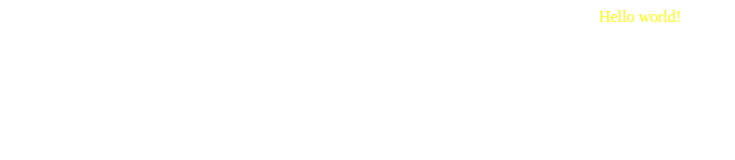
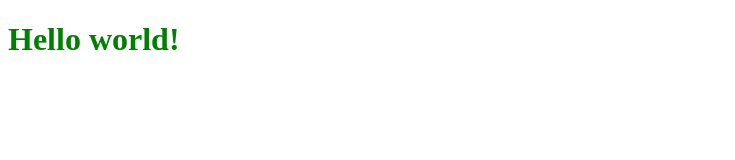
Before and after one commit to BaraaAJameha/Git-essentials, a plain HTML site: page index.html in a window 1280 px wide. Shown: the whole page, without its empty margins (0-735 px from the left). Drawn offline with Linux system fonts and the light colour scheme.

Commit message:
Update index.html

```diff
--- a/index.html
+++ b/index.html
@@ -1,17 +1,16 @@
 <!DOCTYPE html>
-<html>
+<html lang="en">
 <head>
-<style>
-.myDiv {
-  color: yellow;
-  background: gtuy;
-  text-align: center;
-}
-</style>
+  <meta charset="UTF-8">
+  <meta name="viewport" content="width=device-width, initial-scale=1.0">
+  <title>Document</title>
+  <style>
+  h1{
+    color: green;
+  }
+  </style>
 </head>
 <body>
-<div class="myDiv">
-Hello world!
-</div>
-  </body>
+<h1> Hello world!</h1>
+</body>
 </html>
```
